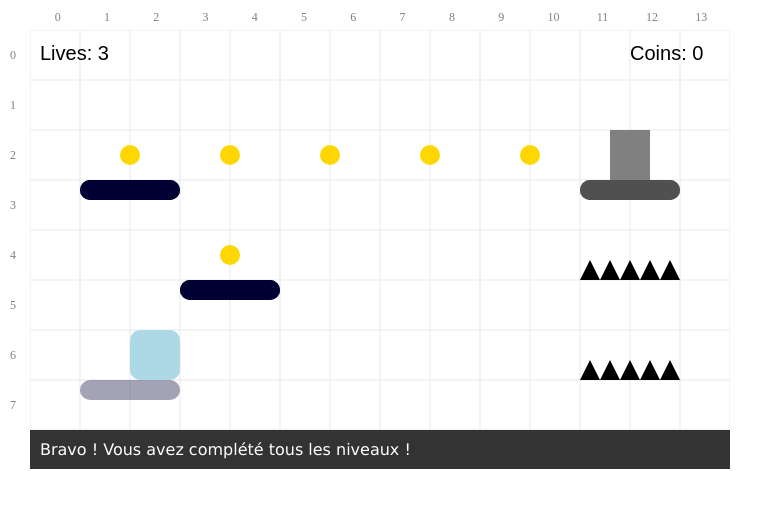
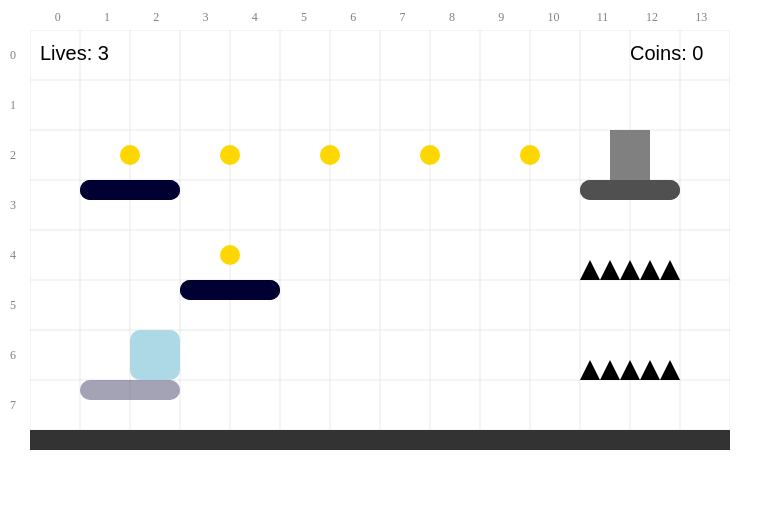
Before and after one commit to charlottevarlet3wa/platformer_condition_loop, a plain HTML site: page index.html in a window 1280 px wide. Shown: the top 508 px of the page, without its empty margins (0-783 px from the left). Drawn offline with nearby package versions, Linux system fonts and the light colour scheme.

Commit message:
initial empty emssage

```diff
--- a/index.html
+++ b/index.html
@@ -12,7 +12,7 @@
     <div id="yAxis"></div>
     <div id="game-container">
         <canvas id="gameCanvas" width="700" height="400"></canvas>
-        <div id="messageBox">Bravo ! Vous avez complété tous les niveaux !</div>
+        <div id="messageBox"></div>
     </div>
 
     <script src="https://cdnjs.cloudflare.com/ajax/libs/prism/1.25.0/prism.js"></script>
```
